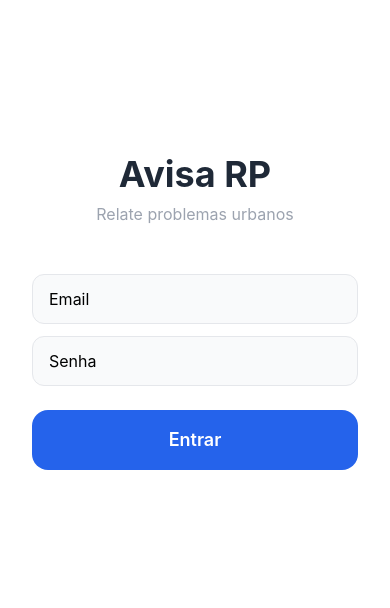
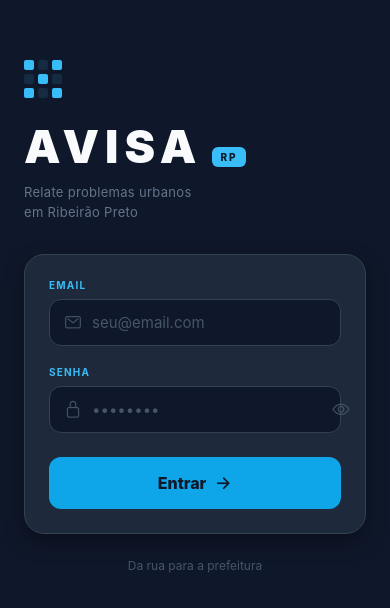
Before and after one commit to euIagoRibeiro/avisa-rp, a React Native app: screen / in a window 390 px wide. Shown: the part 110-718 px from the top of the page. Built offline with nearby package versions, Linux system fonts and the light colour scheme.

Commit message:
style: redesign login screen with dark theme and urban grid identity

```diff
--- a/src/screens/LoginScreen.tsx
+++ b/src/screens/LoginScreen.tsx
@@ -1,11 +1,51 @@
 import { useState } from 'react';
-import { View, Text, TextInput, TouchableOpacity, ActivityIndicator } from 'react-native';
+import {
+  View,
+  Text,
+  TextInput,
+  TouchableOpacity,
+  ActivityIndicator,
+  KeyboardAvoidingView,
+  Platform,
+  ScrollView,
+} from 'react-native';
+import { Ionicons } from '@expo/vector-icons';
 import { useAuth } from '../context/AuthContext';
+
+const GRID_PATTERN = [
+  [true, false, true],
+  [false, true, false],
+  [true, false, true],
+] as const;
+
+function CityGrid() {
+  return (
+    <View style={{ gap: 4 }}>
+      {GRID_PATTERN.map((row, i) => (
+        <View key={i} style={{ flexDirection: 'row', gap: 4 }}>
+          {row.map((filled, j) => (
+            <View
+              key={j}
+              style={{
+                width: 10,
+                height: 10,
+                borderRadius: 2,
+                backgroundColor: filled ? '#38bdf8' : 'rgba(56,189,248,0.12)',
+              }}
+            />
+          ))}
+        </View>
+      ))}
+    </View>
+  );
+}
 
 export function LoginScreen() {
   const { login } = useAuth();
   const [email, setEmail] = useState('');
   const [password, setPassword] = useState('');
+  const [showPassword, setShowPassword] = useState(false);
+  const [focusedField, setFocusedField] = useState<'email' | 'password' | null>(null);
   const [error, setError] = useState('');
   const [loading, setLoading] = useState(false);
 
@@ -19,46 +59,187 @@ export function LoginScreen() {
   }
 
   return (
-    <View className="flex-1 items-center justify-center bg-white px-8">
-      <Text className="text-4xl font-bold text-gray-800 mb-2">Avisa RP</Text>
-      <Text className="text-gray-400 mb-12 text-base">Relate problemas urbanos</Text>
+    <KeyboardAvoidingView
+      style={{ flex: 1, backgroundColor: '#0f172a' }}
+      behavior={Platform.OS === 'ios' ? 'padding' : 'height'}
+    >
+      <ScrollView
+        contentContainerStyle={{
+          flexGrow: 1,
+          justifyContent: 'center',
+          paddingHorizontal: 24,
+          paddingTop: Platform.OS === 'ios' ? 64 : 48,
+          paddingBottom: 40,
+        }}
+        keyboardShouldPersistTaps="handled"
+        showsVerticalScrollIndicator={false}
+      >
+        {/* Identidade — grelha urbana + tipografia */}
+        <View style={{ marginBottom: 32 }}>
+          <CityGrid />
 
+          <View style={{ flexDirection: 'row', alignItems: 'flex-end', gap: 10, marginTop: 20, marginBottom: 8 }}>
+            <Text style={{ fontSize: 46, fontWeight: '900', color: '#f8fafc', letterSpacing: 6 }}>
+              AVISA
+            </Text>
+            <View
+              style={{
+                backgroundColor: '#38bdf8',
+                borderRadius: 6,
+                paddingHorizontal: 8,
+                paddingVertical: 4,
+                marginBottom: 7,
+              }}
+            >
+              <Text style={{ fontSize: 10, fontWeight: '800', color: '#0f172a', letterSpacing: 2 }}>
+                RP
+              </Text>
+            </View>
+          </View>
+
+          <Text style={{ fontSize: 13, color: '#64748b', letterSpacing: 0.3, lineHeight: 20 }}>
+            Relate problemas urbanos{'\n'}em Ribeirão Preto
+          </Text>
+        </View>
+
+        {/* Card do formulário */}
+        <View
+          style={{
+            backgroundColor: '#1e293b',
+            borderRadius: 20,
+            padding: 24,
+            borderWidth: 1,
+            borderColor: '#334155',
+            elevation: 8,
+            shadowColor: '#000',
+            shadowOpacity: 0.35,
+            shadowRadius: 20,
+            shadowOffset: { width: 0, height: 8 },
+          }}
+        >
+          {/* Email */}
+          <Text style={{
+            fontSize: 10, fontWeight: '700', color: '#38bdf8',
+            letterSpacing: 1.2, textTransform: 'uppercase', marginBottom: 8,
+          }}>
+            Email
+          </Text>
+          <View
+            style={{
+              flexDirection: 'row',
+              alignItems: 'center',
+              backgroundColor: '#0f172a',
+              borderWidth: 1,
+              borderColor: focusedField === 'email' ? '#38bdf8' : '#334155',
+              borderRadius: 12,
+              paddingHorizontal: 14,
+              marginBottom: 20,
+            }}
+          >
+            <Ionicons
+              name="mail-outline"
+              size={18}
+              color={focusedField === 'email' ? '#38bdf8' : '#475569'}
+            />
             <TextInput
-        className="w-full border border-gray-200 rounded-xl px-4 py-3 mb-3 text-base bg-gray-50"
-        placeholder="Email"
+              style={{ flex: 1, fontSize: 15, color: '#f8fafc', paddingVertical: 13, paddingLeft: 10 }}
+              placeholder="seu@email.com"
+              placeholderTextColor="#475569"
               value={email}
               onChangeText={setEmail}
+              onFocus={() => setFocusedField('email')}
+              onBlur={() => setFocusedField(null)}
               autoCapitalize="none"
               keyboardType="email-address"
               autoComplete="email"
             />
+          </View>
 
+          {/* Senha */}
+          <Text style={{
+            fontSize: 10, fontWeight: '700', color: '#38bdf8',
+            letterSpacing: 1.2, textTransform: 'uppercase', marginBottom: 8,
+          }}>
+            Senha
+          </Text>
+          <View
+            style={{
+              flexDirection: 'row',
+              alignItems: 'center',
+              backgroundColor: '#0f172a',
+              borderWidth: 1,
+              borderColor: focusedField === 'password' ? '#38bdf8' : '#334155',
+              borderRadius: 12,
+              paddingHorizontal: 14,
+              marginBottom: error ? 12 : 24,
+            }}
+          >
+            <Ionicons
+              name="lock-closed-outline"
+              size={18}
+              color={focusedField === 'password' ? '#38bdf8' : '#475569'}
+            />
             <TextInput
-        className="w-full border border-gray-200 rounded-xl px-4 py-3 mb-2 text-base bg-gray-50"
-        placeholder="Senha"
+              style={{ flex: 1, fontSize: 15, color: '#f8fafc', paddingVertical: 13, paddingLeft: 10 }}
+              placeholder="••••••••"
+              placeholderTextColor="#475569"
               value={password}
               onChangeText={setPassword}
-        secureTextEntry
+              onFocus={() => setFocusedField('password')}
+              onBlur={() => setFocusedField(null)}
+              secureTextEntry={!showPassword}
               autoComplete="password"
             />
+            <TouchableOpacity
+              onPress={() => setShowPassword(prev => !prev)}
+              hitSlop={{ top: 8, bottom: 8, left: 8, right: 8 }}
+            >
+              <Ionicons
+                name={showPassword ? 'eye-off-outline' : 'eye-outline'}
+                size={18}
+                color={focusedField === 'password' ? '#38bdf8' : '#475569'}
+              />
+            </TouchableOpacity>
+          </View>
 
-      {error ? (
-        <Text className="text-red-500 text-sm mb-4 self-start">{error}</Text>
-      ) : (
-        <View className="mb-4" />
+          {/* Erro */}
+          {!!error && (
+            <View style={{ flexDirection: 'row', alignItems: 'center', gap: 6, marginBottom: 20 }}>
+              <Ionicons name="alert-circle-outline" size={15} color="#f87171" />
+              <Text style={{ fontSize: 13, color: '#f87171' }}>{error}</Text>
+            </View>
           )}
 
+          {/* Botão */}
           <TouchableOpacity
-        className="w-full bg-blue-600 rounded-2xl py-4 items-center"
             onPress={handleLogin}
             disabled={loading}
+            style={{
+              backgroundColor: loading ? '#7dd3fc' : '#0ea5e9',
+              borderRadius: 12,
+              paddingVertical: 16,
+              alignItems: 'center',
+              flexDirection: 'row',
+              justifyContent: 'center',
+              gap: 8,
+            }}
           >
             {loading ? (
-          <ActivityIndicator color="white" />
+              <ActivityIndicator color="#0f172a" />
             ) : (
-          <Text className="text-white text-lg font-semibold">Entrar</Text>
+              <>
+                <Text style={{ color: '#0f172a', fontSize: 16, fontWeight: '800' }}>Entrar</Text>
+                <Ionicons name="arrow-forward" size={18} color="#0f172a" />
+              </>
             )}
           </TouchableOpacity>
         </View>
+
+        {/* Rodapé */}
+        <Text style={{ fontSize: 12, color: '#475569', textAlign: 'center', marginTop: 24 }}>
+          Da rua para a prefeitura
+        </Text>
+      </ScrollView>
+    </KeyboardAvoidingView>
   );
 }
```
Lines whose indentation alone changed are shown as unchanged.
